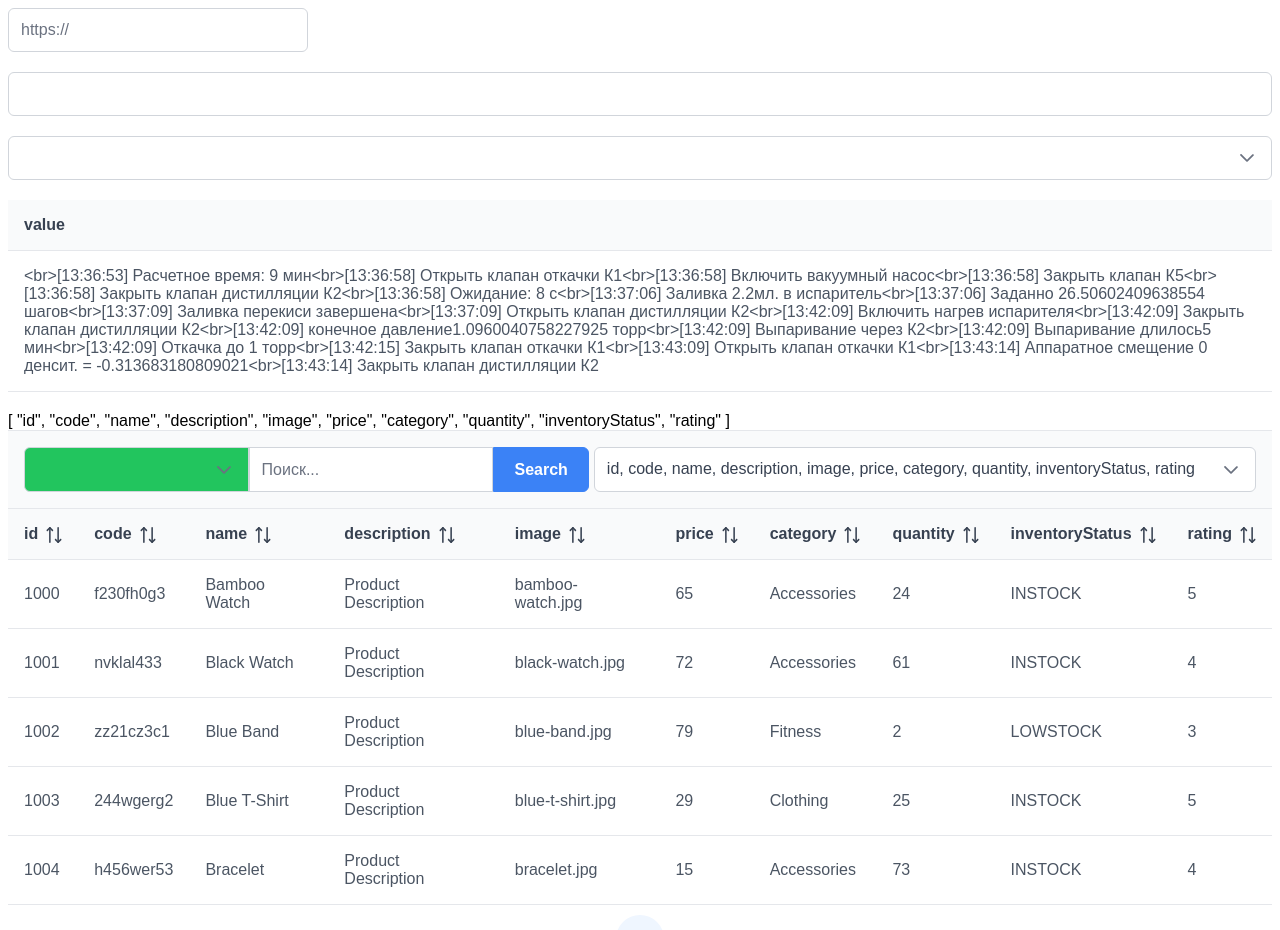
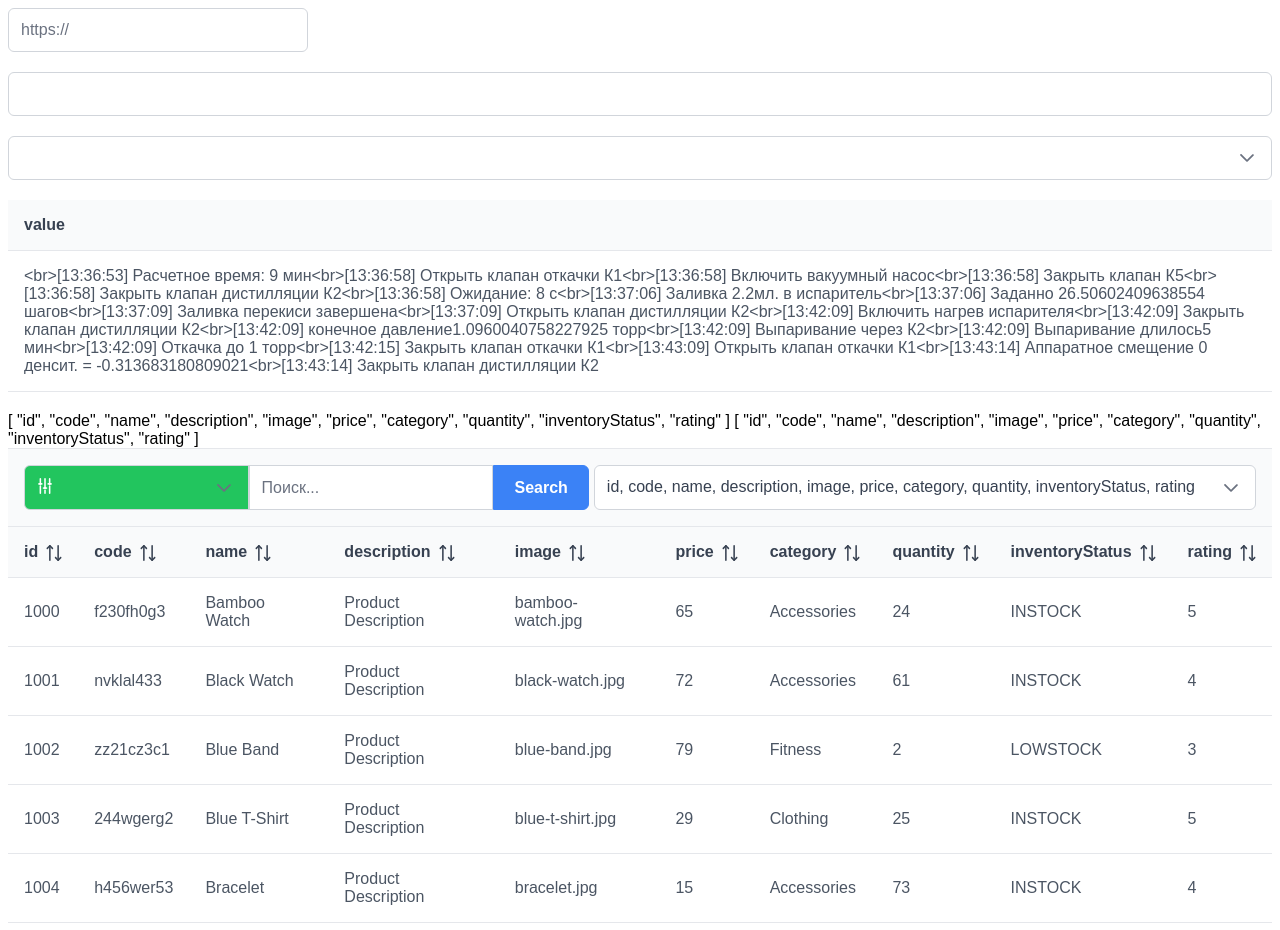
Before and after one commit to isgleb/at-cons, a Nuxt app: page / in a window 1280 px wide. Shown: the top 930 px of the page. Built offline with nearby package versions, Linux system fonts and the light colour scheme; a web font is replaced by a local one.

Commit message:
refactoring

```diff
--- a/app.vue
+++ b/app.vue
@@ -4,7 +4,7 @@
     <TimePicker/>
     <ClearableMultiselect :options="cities"/>
     <cell-table/>
-    <ComplexTable :table-data="products"/>
+    <ComplexTable :tableData="products"/>
   </div>
 </template>
 <script setup lang="ts">
@@ -27,7 +27,9 @@ const cities = [
 const products = ref([])
 
 onMounted(() => {
-  ProductService.getProductsMini().then((data) => (products.value = data));
+  // ProductService.getProductsMini().then((data) => (products.value = data));
+  products.value = ProductService.getProductsData()
+  console.log(products)
 });
 
 </script>
--- a/public/components/ComplexTable.vue
+++ b/public/components/ComplexTable.vue
@@ -1,19 +1,17 @@
 <template>
-
   <div class="card">
     <DataTable
-        :value="computedTableData"
+        :value="filteredTableData"
         tableStyle="min-width: 50rem"
         paginator :rows="5">
       <template #header>
         <div class="flex justify-content-end" style="display:flex; flex: 4 1; gap: 5px">
             <div class="p-inputgroup w-full md:w-30rem" >
                 <MultiSelect
-                    v-model="searchColumn"
-                    :options="searchColumns"
+                    v-model="searchColumns"
+                    :options="selectedColumns"
                     dropdownIcon=""
                     class="success"
-                    :showToggleAll=false
                 >
                 <template v-slot:value>
                   <i class="pi pi-sliders-v" style="color: white" ></i>
@@ -23,17 +21,19 @@
                   placeholder="Поиск..."
                   v-model="searchValue"/>
               <Button
+                  @click="filterTable"
                   label="Search"
               />
             </div>
             <MultiSelect
                 :options="availableColumns"
-                v-model="columns"
+                v-model="selectedColumns"
                 class="w-full md:w-20rem"/>
         </div>
       </template>
-      {{columns}}
-      <Column v-for="col of columns"  sortable :key="col" :field="col" :header="col"></Column>
+      {{selectedColumns}}
+      {{searchColumns}}
+      <Column v-for="col of selectedColumns"  sortable :key="col" :field="col" :header="col"></Column>
     </DataTable>
   </div>
 </template>
@@ -43,59 +43,56 @@ import DataTable from 'primevue/datatable';
 import Column from 'primevue/column';
 import Button from 'primevue/button';
 import MultiSelect from 'primevue/multiselect';
+import {ref} from 'vue';
+import {watch} from "#imports";
+import {PropType} from "@vue/runtime-core";
 
 const props = defineProps({
-  tableData: {type: Array, required: true}
+  tableData: {type: Array as PropType<Array<Object>>, required: true}
 })
 
+let availableColumns
+const searchColumns = ref()
+const selectedColumns = ref()
 
-import { ref, onMounted } from 'vue';
-import { ProductService } from "../services/ProductService"
-import {computed} from "#imports";
+const searchValue = ref("")
+const filteredTableData = ref()
 
-// const tableData = ref();
-const searchValue = ref("")
+watch(props, () => {
+  if (props.tableData) {
+    filteredTableData.value = props.tableData
+    availableColumns = Object.keys(props.tableData[0])
+    searchColumns.value = [...availableColumns]
+    selectedColumns.value = [...availableColumns]
+  }
+})
 
+watch(selectedColumns, () => {
+  searchColumns.value = searchColumns.value.filter((searchColumn: string) => {
+    return selectedColumns.value?.includes(searchColumn)
+  })
+})
 
-let availableColumns
-const columns = ref()
-const columnsToSelect = ref()
-const searchColumn = ref()
-const searchColumns = ref()
+function filterTable(){
+  if (searchValue.value != "") {
+    const substring = searchValue.value.toLowerCase();
 
-const aColumn = {
-  name: "name",
-  isActive: true,
-  isSearchable: true,
+    filteredTableData.value = props.tableData?.filter((obj: any) => {
+      for (const column of searchColumns.value) {
+        const field = obj[column]
+        if (field && typeof field === "string" && field.includes(substring)) {
+          return true;
+        }
+      }
+      return false;
+    })
+  }
 }
 
-onMounted(() => {
-  ProductService.getProducts().then((data) => {
-    // tableData.value = data
-    columns.value = Object.keys(data[0])
-
-    searchColumns.value = [...columns.value]
-    columnsToSelect.value = [...columns.value]
-    availableColumns = [...columns.value]
-  });
-});
-
-console.log(props.tableData)
-
-const computedTableData = computed(() => {
-
-  if (searchValue.value != "") {
-    return props.tableData?.filter((obj: any) => {
-      return searchColumns.value.reduce((presentedInFields: boolean, field: string) => {
-        if (obj[field] && typeof obj[field] === "string") {
-          return presentedInFields || obj[field]?.includes(searchValue.value.toLowerCase())
-        } else return presentedInFields
-      }, false)
-    })
-  } else {
-    return props.tableData
-  }
-})
+function cleanFilter() {
+  searchValue.value = ""
+  filteredTableData.value = props.tableData
+}
 
 </script>
 
```
